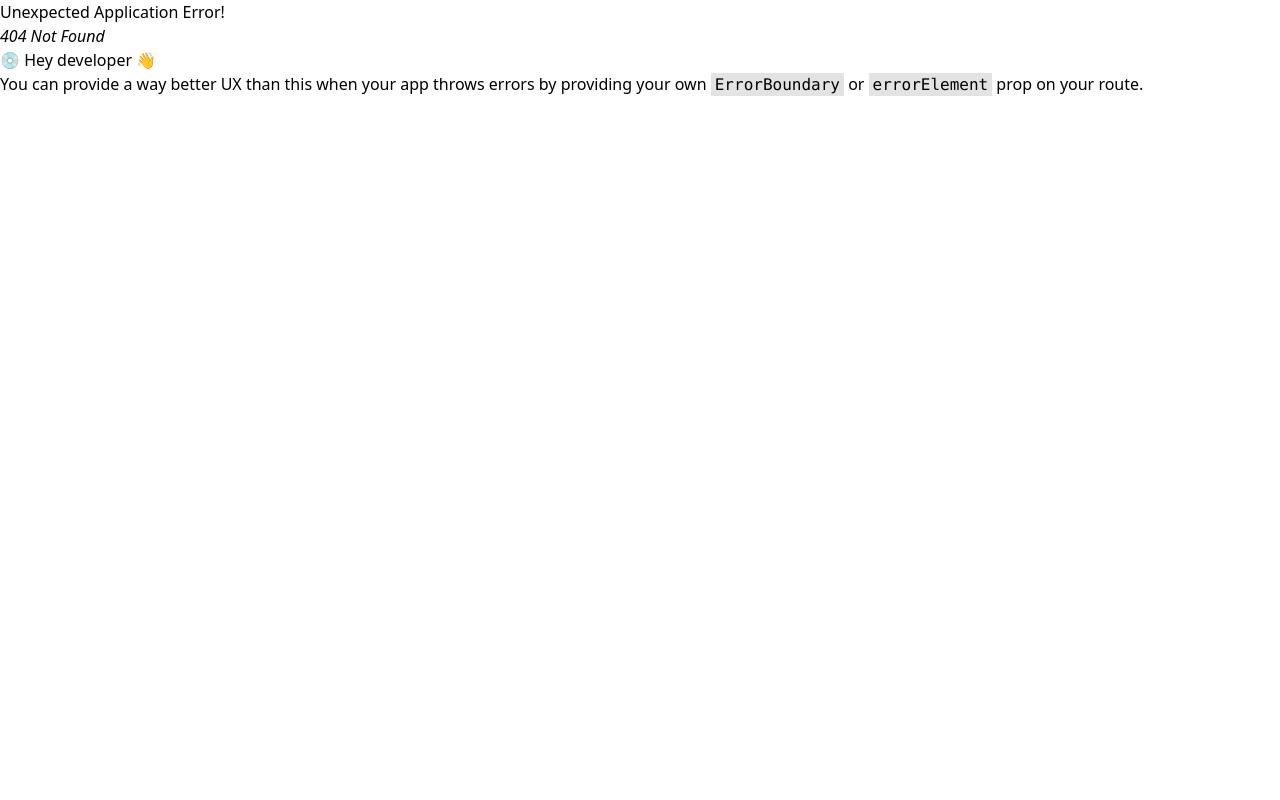
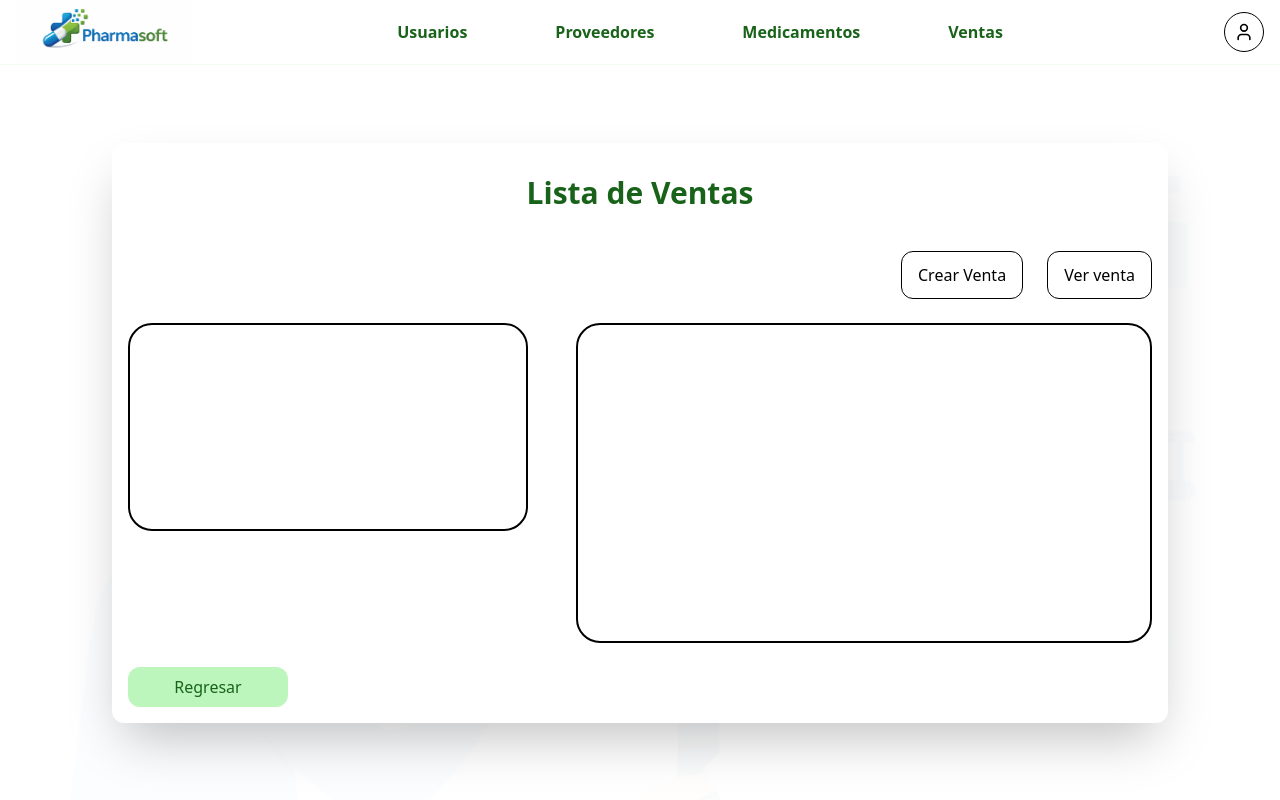
Before and after one commit to CJCPDev/proyecto-formativo-pharmasoft-sena, a React (Vite) app in the folder frontend/sena-pharmasoft/: page /listar-ventas in a window 1280 px wide. Before the commit this address had no page. Built offline with nearby package versions, Linux system fonts and the light colour scheme.

Commit message:
feat: creacion de la pagina listar venta

```diff
--- /dev/null
+++ b/frontend/sena-pharmasoft/src/features/sales/pages/ListSalePage.jsx
@@ -0,0 +1,40 @@
+import { Button, Title } from "@/shared/components"
+import { Link } from "react-router-dom"
+export default function ListSalePage (){
+    return(
+        <div
+            className="relative grid gap-6 bg-white rounded-xl shadow-2xl p-4
+        ">
+            <Title
+                title="Lista de Ventas"
+            />
+            <div className="flex justify-end gap-6">
+                <div className="border rounded-xl h-12 w-auto px-4 flex items-center">
+                    <Link to="/crear-venta" className="hover:text-text-primary transition hover:underline hover:underline-offset-2">
+                        Crear Venta
+                    </Link>
+                </div>
+                <div className="border rounded-xl h-12 w-auto px-4 flex items-center">
+                    <Link to="/ver-venta" className="hover:text-text-primary transition hover:underline hover:underline-offset-2">
+                        Ver venta
+                    </Link>
+                </div>
+            </div>
+            <div className="flex gap-12">
+                <div className="w-100 h-52 border-2 border-black rounded-3xl">
+                    <table>
+
+                    </table>
+                </div>
+                <div className="w-xl h-80 border-2 border-black rounded-3xl">
+                    <table>
+
+                    </table>
+                </div>
+            </div>
+            <div>
+                <Button variant = "secondary">Regresar</Button>
+            </div>
+        </div>
+    )
+}
--- a/frontend/sena-pharmasoft/src/features/sales/pages/SaleDetailPage.jsx
+++ b/frontend/sena-pharmasoft/src/features/sales/pages/SaleDetailPage.jsx
@@ -0,0 +1,8 @@
+import SaleForm from "../components/SaleForm"
+export default function SaleDetailPage (){
+    return (
+        <div className="w-175 bg-white rounded-xl shadow-2xl">
+            <SaleForm/>
+        </div>
+    )
+}
--- a/frontend/sena-pharmasoft/src/shared/layout/Navbar.jsx
+++ b/frontend/sena-pharmasoft/src/shared/layout/Navbar.jsx
@@ -55,7 +55,7 @@ const Navbar = ({ variant = "solid" }) => {
               </Link>
             </li>
             <li>
-              <Link to="/ventas" className="hover:text-primary transition hover:underline hover:underline-offset-2">
+              <Link to="/listar-ventas" className="hover:text-primary transition hover:underline hover:underline-offset-2">
                 Ventas
               </Link>
             </li>
```
Also changed, not shown: frontend/sena-pharmasoft/src/app/router/router.jsx (+11 -1 lines).
